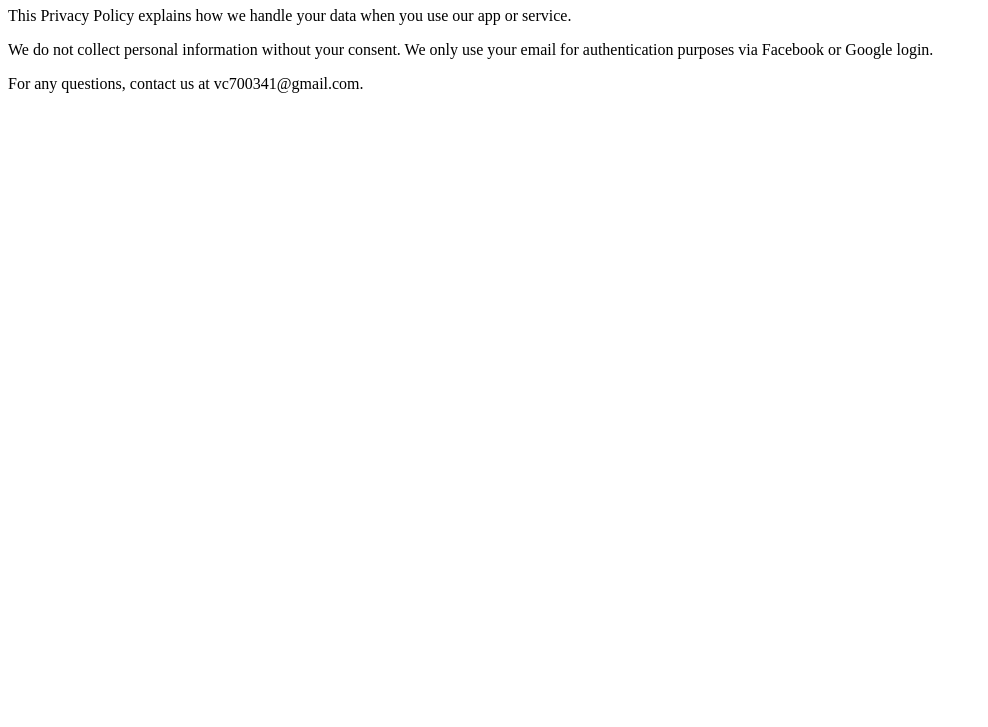
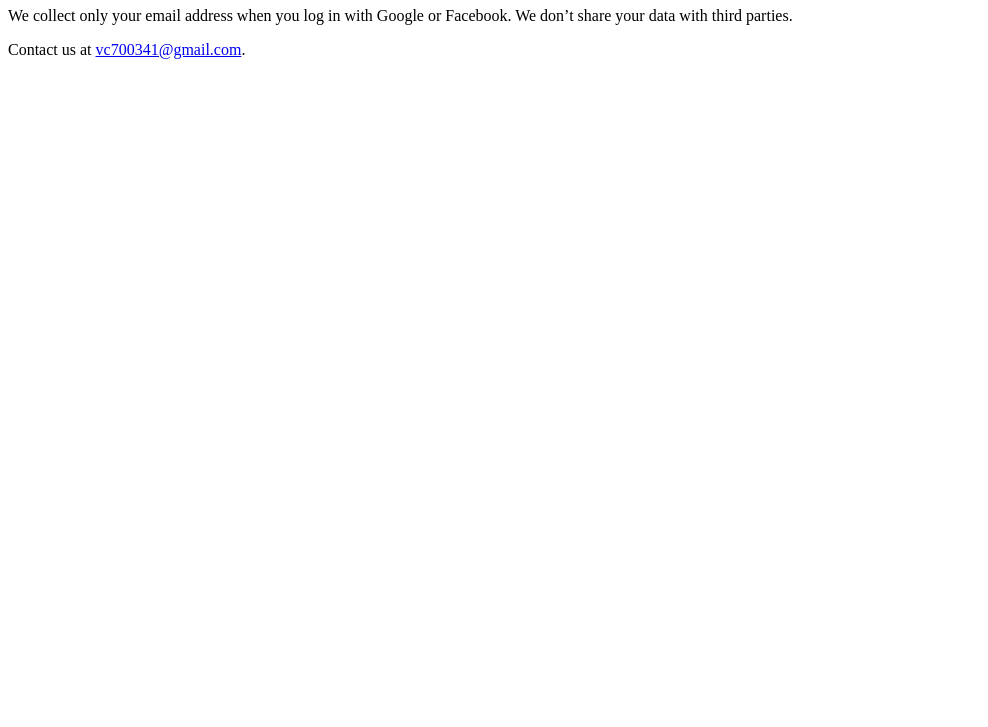
Before and after one commit to vc5036/Theater, a plain HTML site: page privacy-policy.html in a window 1280 px wide. Shown: the part 73-800 px from the top of the page, without its empty margins (0-988 px from the left). Drawn offline with Linux system fonts and the light colour scheme.

Commit message:
Update privacy-policy.html

```diff
--- a/privacy-policy.html
+++ b/privacy-policy.html
@@ -1,13 +1,9 @@
 <!DOCTYPE html>
-<html lang="en">
-<head>
-  <meta charset="UTF-8">
-  <title>Privacy Policy</title>
-</head>
+<html>
+<head><meta charset="UTF-8"><title>Privacy Policy</title></head>
 <body>
   <h1>Privacy Policy</h1>
-  <p>This Privacy Policy explains how we handle your data when you use our app or service.</p>
-  <p>We do not collect personal information without your consent. We only use your email for authentication purposes via Facebook or Google login.</p>
-  <p>For any questions, contact us at vc700341@gmail.com.</p>
+  <p>We collect only your email address when you log in with Google or Facebook. We don’t share your data with third parties.</p>
+  <p>Contact us at <a href="mailto:vc700341@gmail.com">vc700341@gmail.com</a>.</p>
 </body>
 </html>
```
